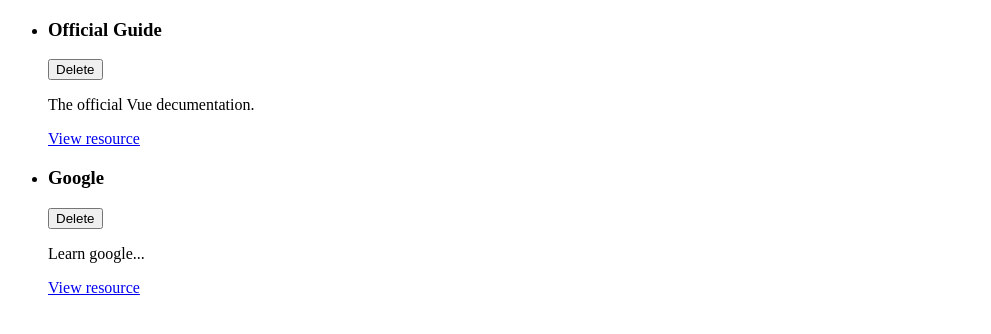
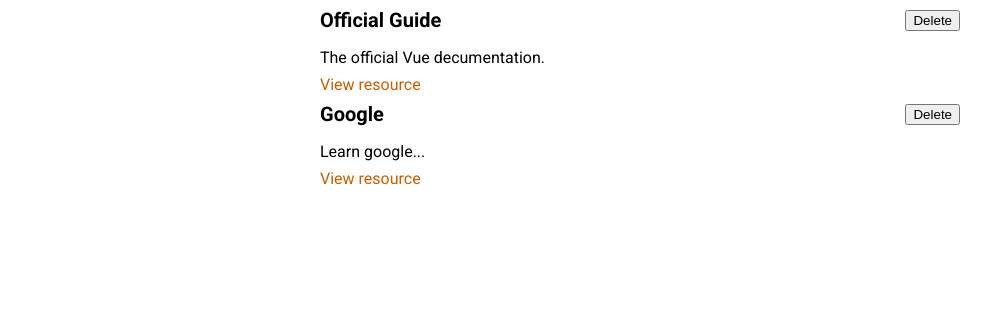
Before and after one commit to daq131/vue-components-app, a Vue app: page / in a window 1280 px wide. Shown: the top 334 px of the page, without its empty margins (0-991 px from the left). Built offline with nearby package versions, Linux system fonts and the light colour scheme.

Commit message:
add stored component and some styling

```diff
--- a/src/App.vue
+++ b/src/App.vue
@@ -1,20 +1,12 @@
 <template>
-<ul>
-    <learning-resource
-    v-for="res in storedResources"
-    :key="res.id"
-    :title="res.title"
-    :description="res.description"
-    :link="res.link">
-    </learning-resource>
-</ul>
+    <stored-resources :resources="storedResources"></stored-resources>
 </template>
 
 <script>
-import LearningResource from './components/learning-resources/LearningResource.vue';
+import StoredResources from './components/learning-resources/StoredResources.vue'
 export default{
     components: {
-        LearningResource
+        StoredResources,
     },
     data() {
         return{
@@ -26,3 +18,20 @@
     }
 }
 </script>
+
+<style>
+
+ @import url('https://fonts.googleapis.com/css2?family=Roboto:wght@400;700&display=swap');
+
+* {
+  box-sizing: border-box;
+}
+
+html {
+  font-family: 'Roboto', sans-serif;
+}
+
+body {
+  margin: 0;
+}
+</style>
--- a/src/components/learning-resources/LearningResource.vue
+++ b/src/components/learning-resources/LearningResource.vue
@@ -18,3 +18,35 @@
     props: ['title', 'description', 'link']
 }
 </script>
+
+<style scoped>
+    li {
+  margin: auto;
+  max-width: 40rem;
+}
+
+header {
+  display: flex;
+  justify-content: space-between;
+  align-items: center;
+}
+
+h3 {
+  font-size: 1.25rem;
+  margin: 0.5rem 0;
+}
+
+p {
+  margin: 0.5rem 0;
+}
+
+a {
+  text-decoration: none;
+  color: #ce5c00;
+}
+
+a:hover,
+a:active {
+  color: #c89300;
+}
+</style>
--- /dev/null
+++ b/src/components/learning-resources/StoredResources.vue
@@ -0,0 +1,31 @@
+<template>
+    <ul>
+    <learning-resource
+    v-for="res in resources"
+    :key="res.id"
+    :title="res.title"
+    :description="res.description"
+    :link="res.link">
+    </learning-resource>
+</ul>
+</template>
+
+<script>
+import LearningResource from './LearningResource.vue'
+export default {
+    props: ['resources'],
+    components: {
+        LearningResource
+    }
+}
+</script>
+
+<style scoped>
+    ul {
+  list-style: none;
+  margin: 0;
+  padding: 0;
+  margin: auto;
+  max-width: 40rem;
+}
+</style>
```
